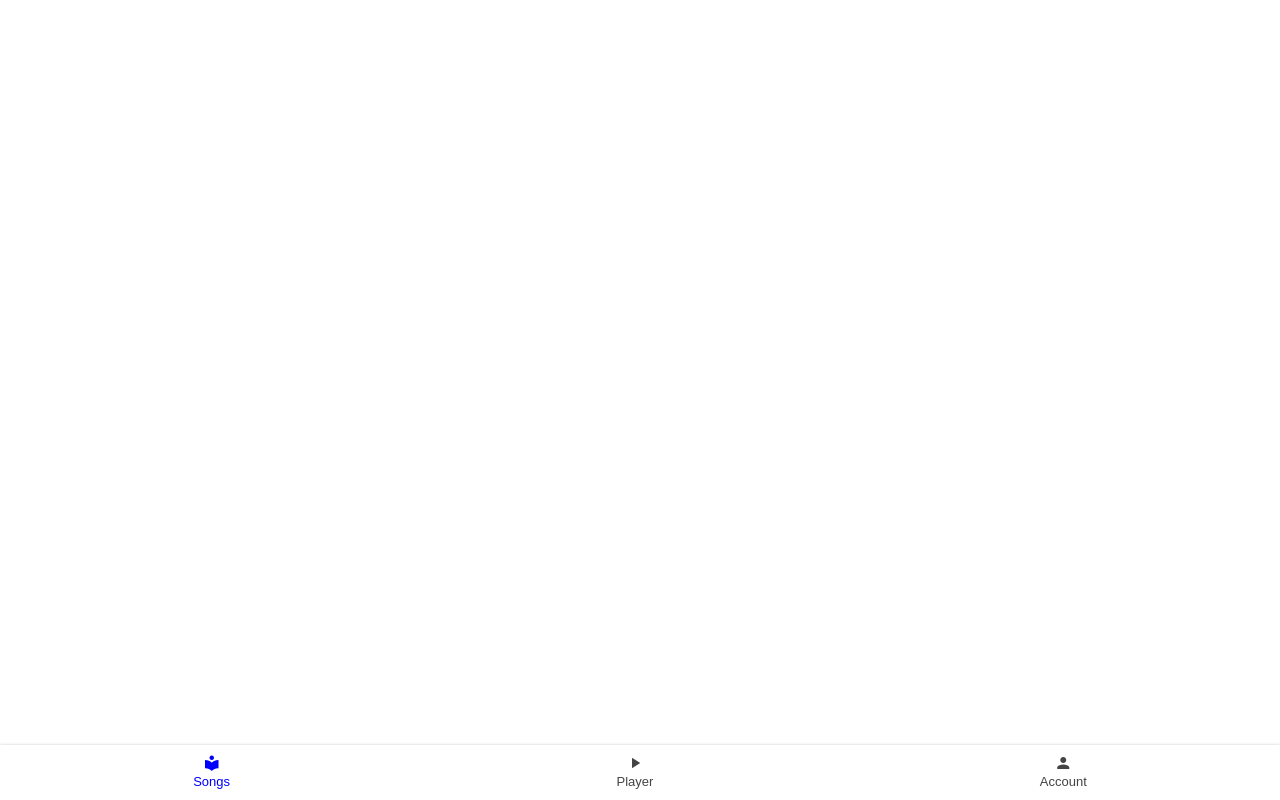
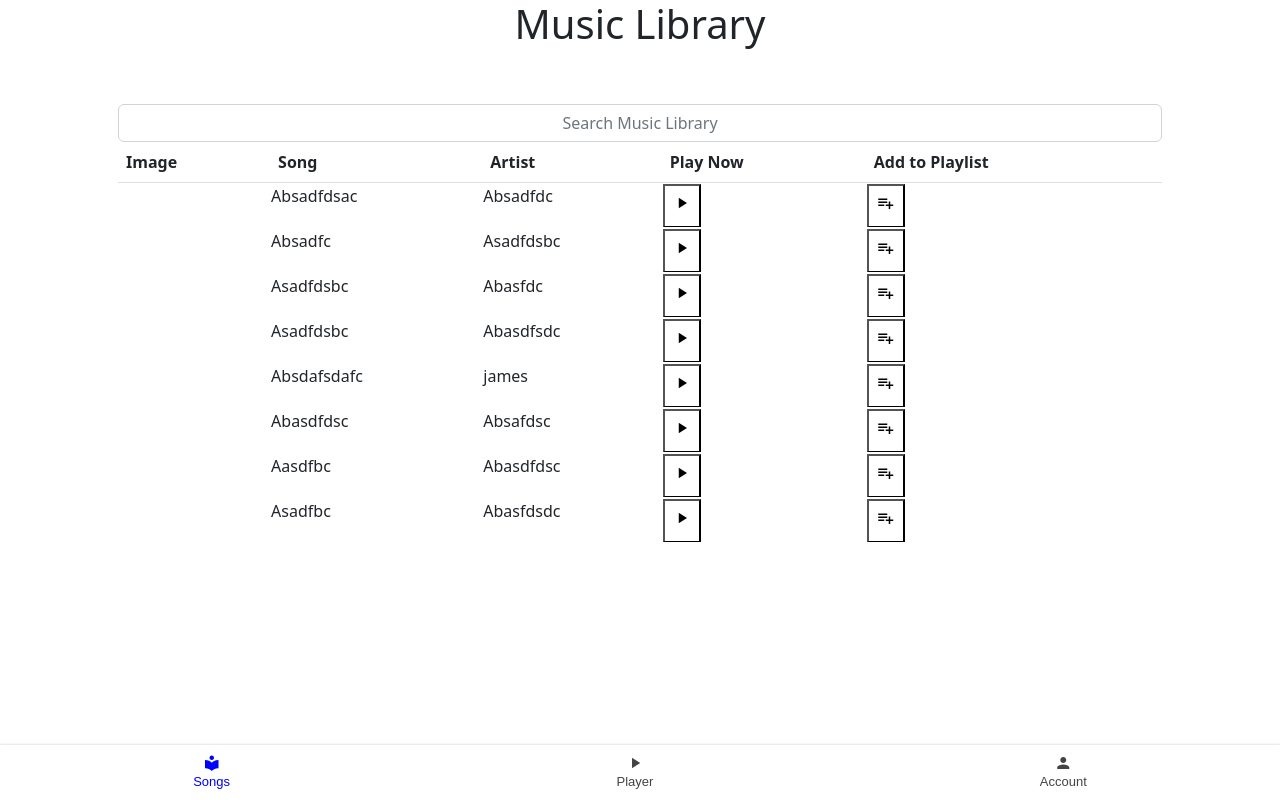
Before and after one commit to jamesspencer19/music-player-frontend, an Angular app: page /library in a window 1280 px wide. Built offline with nearby package versions, Linux system fonts and the light colour scheme; sample sign-in values are in the browser's storage.

Commit message:
Music Library Created - Test Data

```diff
--- a/package.json
+++ b/package.json
@@ -20,6 +20,7 @@
     "@angular/router": "^14.2.0",
     "bootstrap": "^5.2.2",
     "jquery": "^3.6.1",
+    "ng2-search-filter": "^0.5.1",
     "rxjs": "~7.5.0",
     "tslib": "^2.3.0",
     "zone.js": "~0.11.4"
--- a/src/app/account/account.component.css
+++ b/src/app/account/account.component.css
@@ -28,7 +28,6 @@ img {
   align-items: center;
   padding-top: 40px;
   padding-bottom: 40px;
-  background-color: #accfcb;
   }
 
   .form-signin {
--- a/src/app/app.module.ts
+++ b/src/app/app.module.ts
@@ -10,6 +10,7 @@ import { PlayComponent } from './play/play.component';
 import { RegistrationComponent } from './registration/registration.component';
 import { LibraryComponent } from './library/library.component';
 import { AccountComponent } from './account/account.component';
+import { SearchPipe } from './search.pipe';
 
 @NgModule({
   declarations: [
@@ -19,6 +20,7 @@ import { AccountComponent } from './account/account.component';
     PlayComponent,
     LibraryComponent,
     AccountComponent,
+    SearchPipe,
   ],
   imports: [
     BrowserModule,
--- a/src/app/library/library.component.css
+++ b/src/app/library/library.component.css
@@ -1,5 +1,11 @@
 body{
     margin: 0 0 55px 0;
+}
+
+.title{
+    display:flex;
+    justify-content: center;
+    align-items: center;
 }
 
 .nav {
--- a/src/app/library/library.component.html
+++ b/src/app/library/library.component.html
@@ -8,6 +8,40 @@
         <link rel="stylesheet" href="https://fonts.googleapis.com/icon?family=Material+Icons">
     </head>
     <body>
+        <div class="title">
+            <h1>Music Library</h1>
+        </div>
+        <div class="searchbar">
+        </div>
+        <div class="container p-5">
+            <input class="form-control" type="text" placeholder="Search Music Library" [(ngModel)]="searchText" style="text-align: center;">
+            <table class="table table-hover table-striped">
+                <thead>
+                    <tr>
+                        <th>Image</th>
+                        <th>Song</th>
+                        <th>Artist</th>
+                        <th>Play Now</th>
+                        <th>Add to Playlist</th>
+                    </tr>
+                </thead>
+                <tbody *ngFor="let e of data | search: searchText">
+                    <td>{{e.image}}</td>
+                    <td>{{e.song}}</td>
+                    <td>{{e.artist}}</td>
+                    <td>
+                        <button>
+                            <i class="material-icons nav__icon">play_arrow</i>
+                        </button>
+                    </td>
+                    <td>
+                        <button>
+                            <i class="material-icons nav__icon">playlist_add</i>
+                        </button>
+                    </td>
+                </tbody>
+            </table>
+        </div>
         <nav class="nav">
             <a routerLink="/library" class="nav__link nav__link--active">
                 <i class="material-icons nav__icon">local_library</i>
--- a/src/app/library/library.component.ts
+++ b/src/app/library/library.component.ts
@@ -7,6 +7,19 @@ import { Component, OnInit } from '@angular/core';
 })
 export class LibraryComponent implements OnInit {
 
+  searchText:any;
+
+  data= [
+    {id: 1, image:"", song:"Absadfdsac",artist:"Absadfdc"},
+    {id: 2, image:"", song:"Absadfc",artist:"Asadfdsbc"},
+    {id: 3, image:"", song:"Asadfdsbc",artist:"Abasfdc"},
+    {id: 4, image:"", song:"Asadfdsbc",artist:"Abasdfsdc"},
+    {id: 5, image:"", song:"Absdafsdafc",artist:"james"},
+    {id: 6, image:"", song:"Abasdfdsc",artist:"Absafdsc"},
+    {id: 7, image:"", song:"Aasdfbc",artist:"Abasdfdsc"},
+    {id: 8, image:"", song:"Asadfbc",artist:"Abasfdsdc"},
+  ]
+
   constructor() { }
 
   ngOnInit(): void {
--- a/src/app/login/login.component.html
+++ b/src/app/login/login.component.html
@@ -5,7 +5,7 @@
   <main class="form-signin w-100 m-auto">
     <form #loginform="ngForm" (ngSubmit)="loginUser()">
       <img class="mb-4" src="assets\Rebmem Engineering.png" alt="">
-      <h1 class="h3 mb-3 fw-normal">Please sign in</h1>
+      <h1 class="h3 mb-3 fw-normal">Please Sign In</h1>
 
       <div class="form-floating">
         <input type="username" class="form-control" name = "username" placeholder="james123"
--- a/src/app/play/play.component.css
+++ b/src/app/play/play.component.css
@@ -10,7 +10,6 @@ body{
     justify-content: center;
     align-items: center;
     min-height: 100vh;
-    background-color: #accfcb;
 }
 
 .title{
--- /dev/null
+++ b/src/app/search.pipe.ts
@@ -0,0 +1,17 @@
+import { Pipe, PipeTransform } from '@angular/core';
+
+@Pipe({
+  name: 'search'
+})
+export class SearchPipe implements PipeTransform {
+
+  transform(value: any, args?: any): any {
+    if(!value) return null;
+    if(!args) return value;
+    args = args.toLowerCase();
+    return value.filter((item:any)=>{
+      return JSON.stringify(item).toLowerCase().includes(args)
+    })
+  }
+
+}
```
Also changed, not shown: 2 other files (tests, documents, lock files or other folders).
